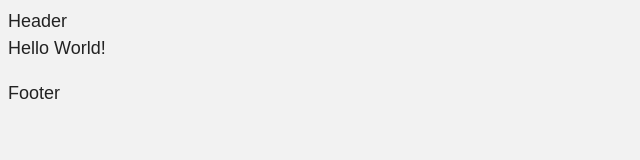
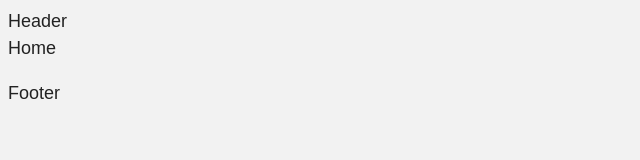
Before and after one commit to Mob-Legends/help-me-out, a React (Create React App) app: page / in a window 1280 px wide. Shown: the top 160 px of the page, without its empty margins (0-640 px from the left). Built offline with nearby package versions, Linux system fonts and the light colour scheme.

Commit message:
set up routing and home component

```diff
--- a/package.json
+++ b/package.json
@@ -10,6 +10,7 @@
     "node-sass": "^4.13.1",
     "react": "^16.13.1",
     "react-dom": "^16.13.1",
+    "react-router-dom": "^5.1.2",
     "react-scripts": "3.4.0"
   },
   "scripts": {
--- a/src/components/app/App.js
+++ b/src/components/app/App.js
@@ -1,15 +1,21 @@
 import React from 'react';
+import {
+  BrowserRouter as Router, Switch, Route, Link,
+} from 'react-router-dom';
 import { Header } from '../header/Header';
 import { Footer } from '../footer/Footer';
+import { Home } from '../home/Home';
 
-function App() {
-  return (
-    <div className="app-wrapper">
-      <Header />
-        <p>Hello World!</p>
-      <Footer />
-    </div>
-  );
-}
-
-export default App;
+export const App = () => (
+  <div className="App">
+    <Header />
+    <Router>
+      <Switch>
+        <Route exact path="/">
+          <Home />
+        </Route>
+      </Switch>
+    </Router>
+    <Footer />
+  </div>
+);
--- /dev/null
+++ b/src/components/home/Home.jsx
@@ -0,0 +1,3 @@
+import React from 'react';
+
+export const Home = () => <p>Home</p>;
--- a/src/index.js
+++ b/src/index.js
@@ -2,7 +2,7 @@ import React from 'react';
 import ReactDOM from 'react-dom';
 import './styles/app.scss';
 import * as Sentry from '@sentry/browser';
-import App from './components/app/App';
+import { App } from './components/app/App';
 import * as serviceWorker from './serviceWorker';
 
 Sentry.init({
```
Also changed, not shown: 1 other file (tests, documents, lock files or other folders).
